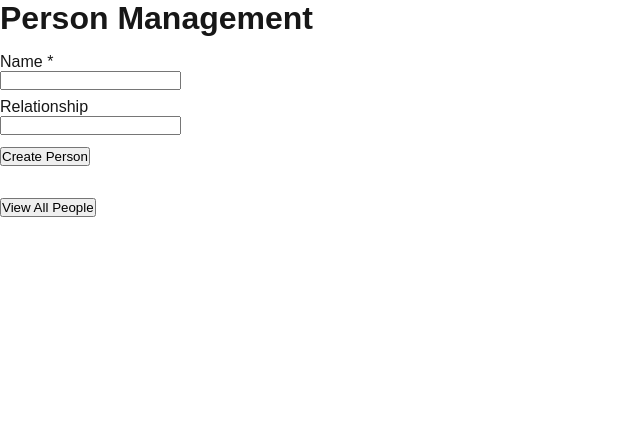
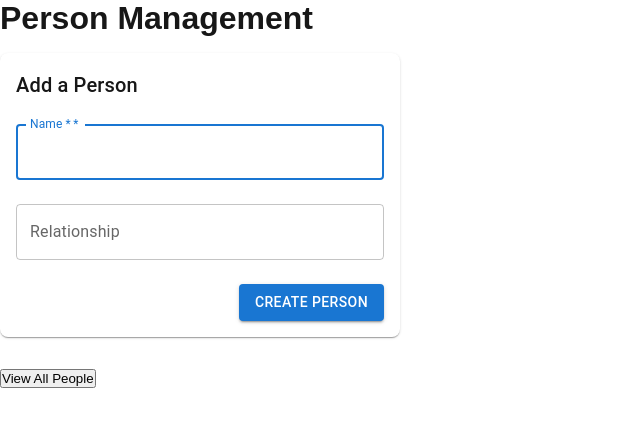
Before and after one commit to ErinBaker/good-day, a Next.js app: page /people in a window 1280 px wide. Shown: the top 426 px of the page, without its empty margins (0-640 px from the left). Built offline with nearby package versions, Linux system fonts and the light colour scheme.

Commit message:
refactor(person-creation-form): use MUI components for modern, accessible UI

```diff
--- a/src/app/components/PersonCreationForm.js
+++ b/src/app/components/PersonCreationForm.js
@@ -1,6 +1,7 @@
 'use client';
 
 import React, { useState } from 'react';
+import { Box, TextField, Button, Alert, CircularProgress, Typography } from '@mui/material';
 
 export default function PersonCreationForm() {
   const [name, setName] = useState('');
@@ -44,31 +45,39 @@ export default function PersonCreationForm() {
   };
 
   return (
-    <form onSubmit={handleSubmit} style={{ maxWidth: 400, margin: '1em 0' }}>
-      <div>
-        <label htmlFor="name">Name *</label><br />
-        <input
+    <Box component="form" onSubmit={handleSubmit} sx={{ maxWidth: 400, my: 2, p: 2, borderRadius: 2, boxShadow: 1, bgcolor: 'background.paper' }}>
+      <Typography variant="h6" gutterBottom>Add a Person</Typography>
+      <TextField
         id="name"
-          type="text"
+        label="Name *"
         value={name}
         onChange={e => setName(e.target.value)}
         required
+        fullWidth
+        margin="normal"
+        error={!!error && !name.trim()}
+        helperText={!!error && !name.trim() ? error : ''}
+        autoFocus
       />
-      </div>
-      <div style={{ marginTop: 8 }}>
-        <label htmlFor="relationship">Relationship</label><br />
-        <input
+      <TextField
         id="relationship"
-          type="text"
+        label="Relationship"
         value={relationship}
         onChange={e => setRelationship(e.target.value)}
+        fullWidth
+        margin="normal"
       />
-      </div>
-      <button type="submit" disabled={loading} style={{ marginTop: 12 }}>
-        {loading ? 'Creating...' : 'Create Person'}
-      </button>
-      {error && <div style={{ color: 'red', marginTop: 8 }}>{error}</div>}
-      {success && <div style={{ color: 'green', marginTop: 8 }}>{success}</div>}
-    </form>
+      {error && name.trim() && (
+        <Alert severity="error" sx={{ mt: 2 }}>{error}</Alert>
+      )}
+      {success && (
+        <Alert severity="success" sx={{ mt: 2 }}>{success}</Alert>
+      )}
+      <Box sx={{ display: 'flex', justifyContent: 'flex-end', mt: 2 }}>
+        <Button type="submit" variant="contained" disabled={loading} startIcon={loading ? <CircularProgress size={18} /> : null}>
+          Create Person
+        </Button>
+      </Box>
+    </Box>
   );
 }
```
Also changed, not shown: 1 other file (tests, documents, lock files or other folders). Lines whose indentation alone changed are shown as unchanged.
